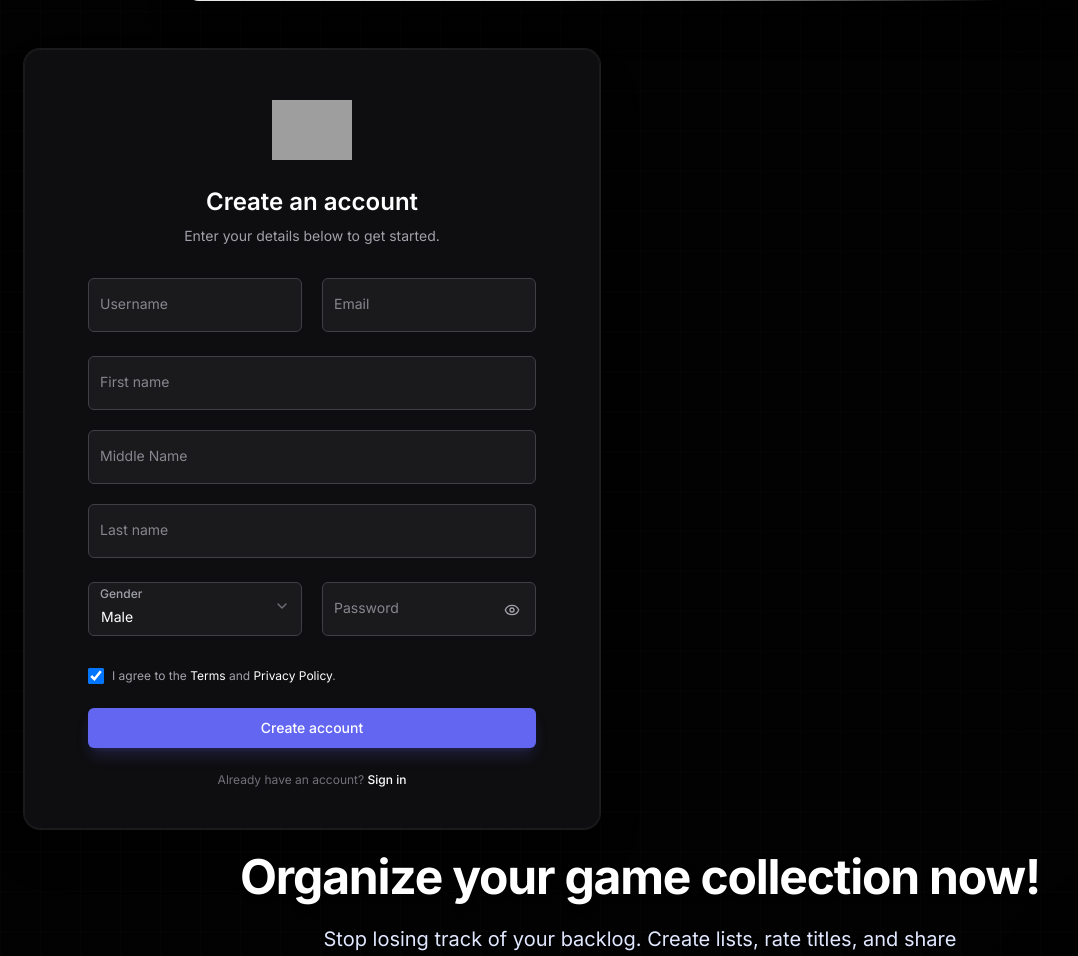
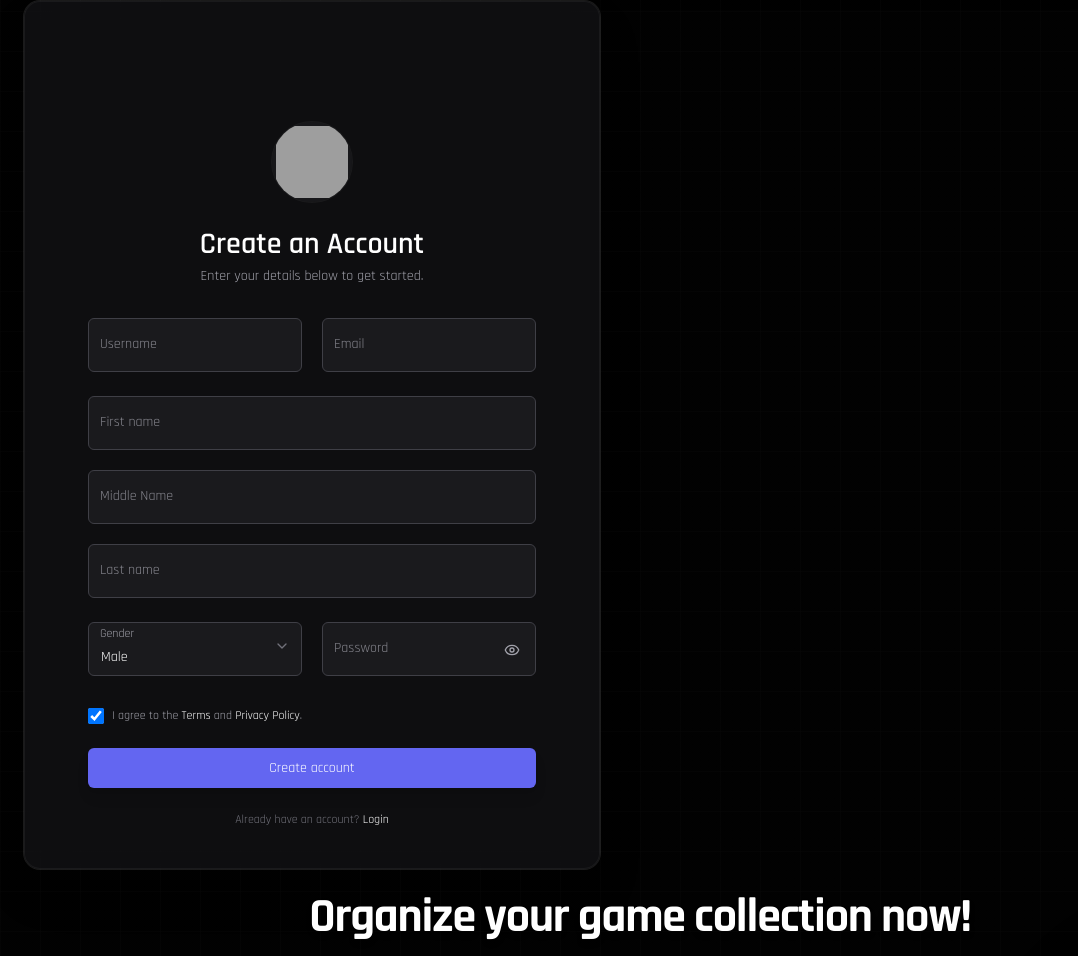
Before and after one commit to Shushi3017/CI4P-PROJECT, a CodeIgniter 4 app: the page made by backend/app/Views/user/landing.php in a window 1280 px wide. Shown: the part 2029-2985 px from the top of the page, without its empty margins (0-1078 px from the left). Run offline with PHP 8.4 and a stand-in for CodeIgniter, Linux system fonts and the light colour scheme; the template is opened without the code that fills it, so the values that code supplies are empty; some libraries are stand-ins or nearby versions; grey boxes are pictures that could not be loaded.

Commit message:
feat(frontend): Update signup and login views for improved navigation and UI consistency
refactor: (signup): fix the content of the signup and login

```diff
--- a/backend/app/Views/user/Authentication/signup.php
+++ b/backend/app/Views/user/Authentication/signup.php
@@ -90,6 +90,7 @@
 </head>
 
 <body class="bg-background text-zinc-100 min-h-screen flex items-center justify-center p-4 selection:bg-primary selection:text-white overflow-x-hidden relative">
+<?= view('Components/header') ?>
 
     <!-- Animated Background Layers -->
     <div class="fixed inset-0 z-0 overflow-hidden pointer-events-none">
@@ -112,16 +113,16 @@
         <div class="w-full p-8 md:p-10 bg-transparent">
             <div class="max-w-md mx-auto">
                 <!-- Header with Logo -->
-                <div class="mb-8 text-center">
+                <div class="mb-8 text-center mt-16 md:mt-20">
                     <div class="flex justify-center mb-4">
-                        <div class="w-16 h-16 md:w-20 md:h-20 flex items-center justify-center">
+                        <div class="w-16 h-16 md:w-20 md:h-20 flex items-center justify-center mx-auto mb-2 rounded-full overflow-hidden bg-zinc-800/40 ring-1 ring-white/5 p-1">
                             <img src="https://tse1.mm.bing.net/th/id/OIP.8kXDEPgHh5oGzFGCJPzL5gHaHa?rs=1&pid=ImgDetMain&o=7&rm=3"
-                                 alt="Iron Judger"
-                                 class="w-full h-full object-contain max-w-full max-h-full rounded"
-                                 loading="lazy" decoding="async" style="background:transparent;">
+                                 alt="Gameverse logo"
+                                 class="w-full h-full object-cover"
+                                 loading="lazy" decoding="async" width="80" height="80">
                         </div>
                     </div>
-                    <h1 class="text-2xl font-semibold text-white mb-2">Create an account</h1>
+                    <h1 class="text-2xl md:text-3xl font-semibold text-white mb-1">Create an Account</h1>
                     <p class="text-sm text-zinc-400">Enter your details below to get started.</p>
                 </div>
 
@@ -269,7 +270,7 @@
                     <div class="text-center">
                         <p class="text-xs text-zinc-500">
                             Already have an account?
-                            <a href="<?= site_url('/signup') ?>" class="text-white font-medium hover:underline underline-offset-4 transition-colors">Sign in</a>
+                            <a href="<?= site_url('/login') ?>" class="text-white font-medium hover:underline underline-offset-4 transition-colors">Login</a>
                         </p>
                     </div>
                 </form>
```
Also changed, not shown: backend/app/Views/user/Authentication/login.php (+4 -4 lines).
